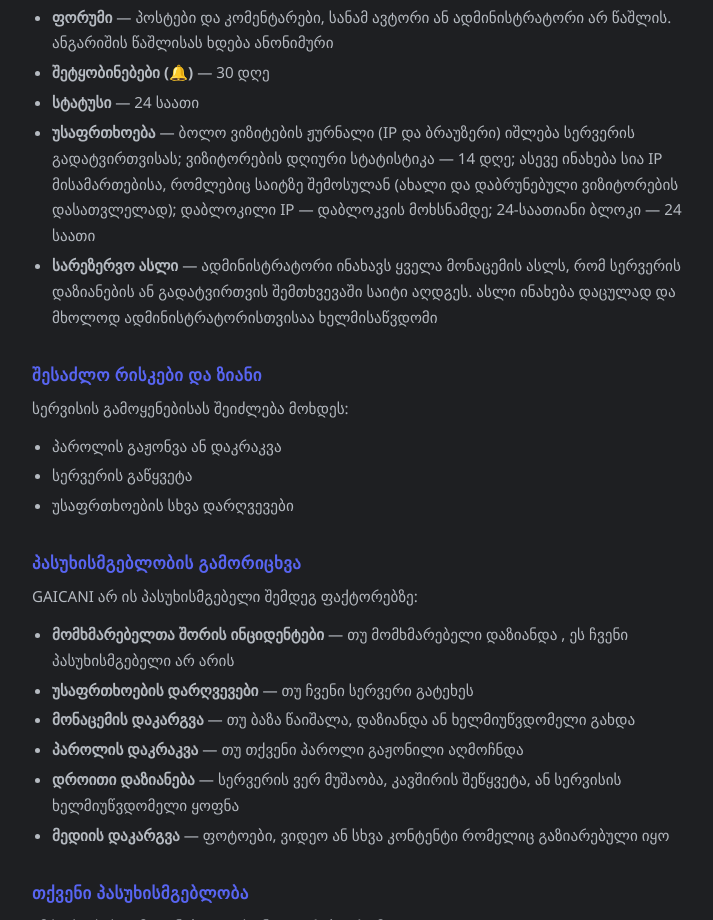
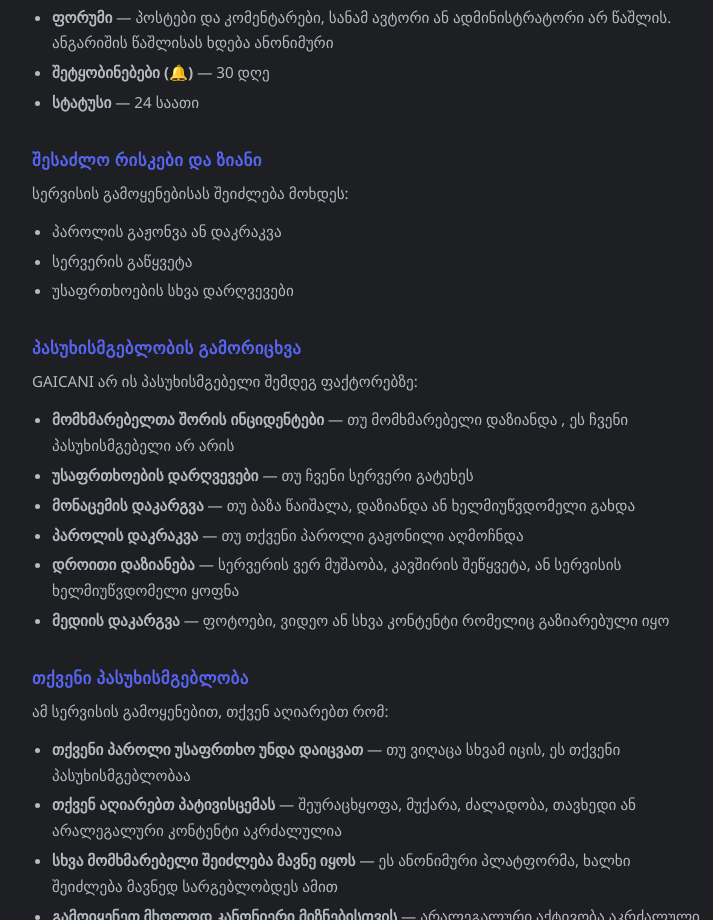
Before and after one commit to miqa11/gaicani, a website: page privacy.html in a window 1280 px wide. Shown: the part 1504-2424 px from the top of the page, without its empty margins (272-985 px from the left). Drawn offline with Linux system fonts and the light colour scheme.

Commit message:
Update privacy.html

```diff
--- a/privacy.html
+++ b/privacy.html
@@ -174,8 +174,6 @@
       <li><strong>ფორუმი</strong> — პოსტები და კომენტარები, სანამ ავტორი ან ადმინისტრატორი არ წაშლის. ანგარიშის წაშლისას ხდება ანონიმური</li>
       <li><strong>შეტყობინებები (🔔)</strong> — 30 დღე</li>
       <li><strong>სტატუსი</strong> — 24 საათი</li>
-      <li><strong>უსაფრთხოება</strong> — ბოლო ვიზიტების ჟურნალი (IP და ბრაუზერი) იშლება სერვერის გადატვირთვისას; ვიზიტორების დღიური სტატისტიკა — 14 დღე; ასევე ინახება სია IP მისამართებისა, რომლებიც საიტზე შემოსულან (ახალი და დაბრუნებული ვიზიტორების დასათვლელად); დაბლოკილი IP — დაბლოკვის მოხსნამდე; 24-საათიანი ბლოკი — 24 საათი</li>
-      <li><strong>სარეზერვო ასლი</strong> — ადმინისტრატორი ინახავს ყველა მონაცემის ასლს, რომ სერვერის დაზიანების ან გადატვირთვის შემთხვევაში საიტი აღდგეს. ასლი ინახება დაცულად და მხოლოდ ადმინისტრატორისთვისაა ხელმისაწვდომი</li>
     </ul>
 
     <h2>შესაძლო რისკები და ზიანი</h2>
```
